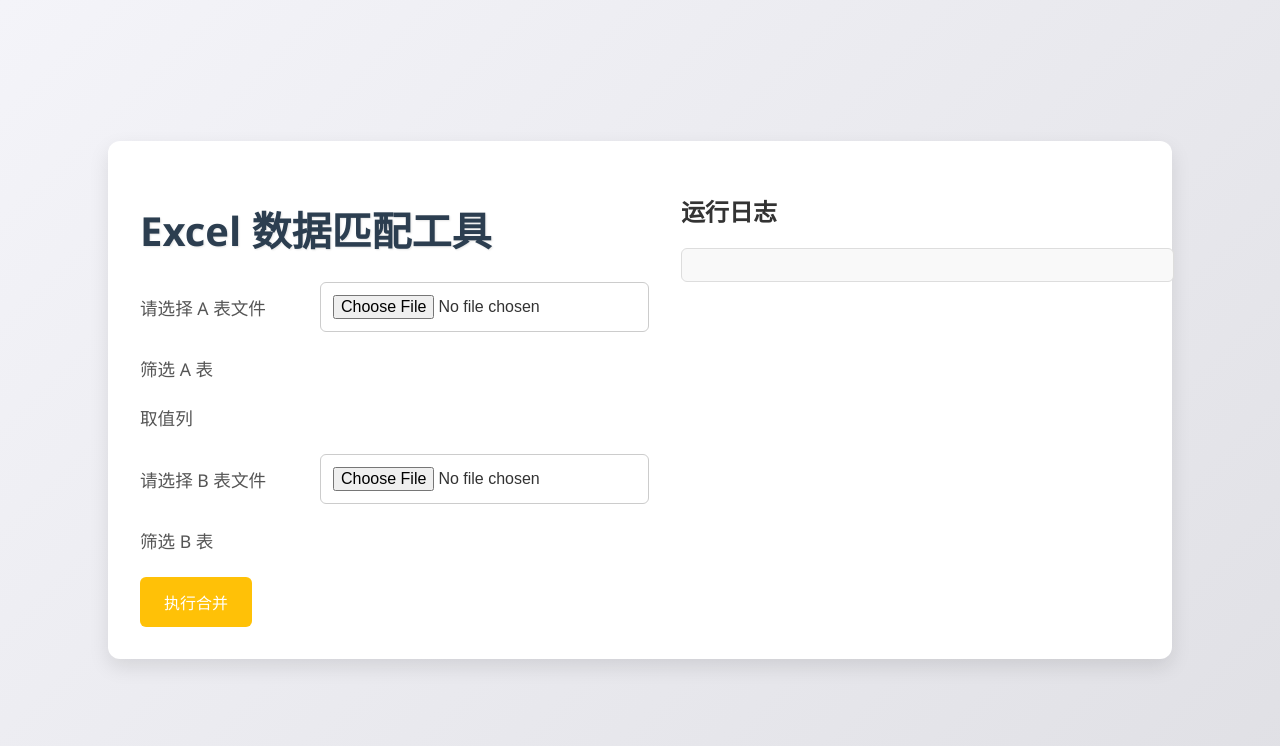
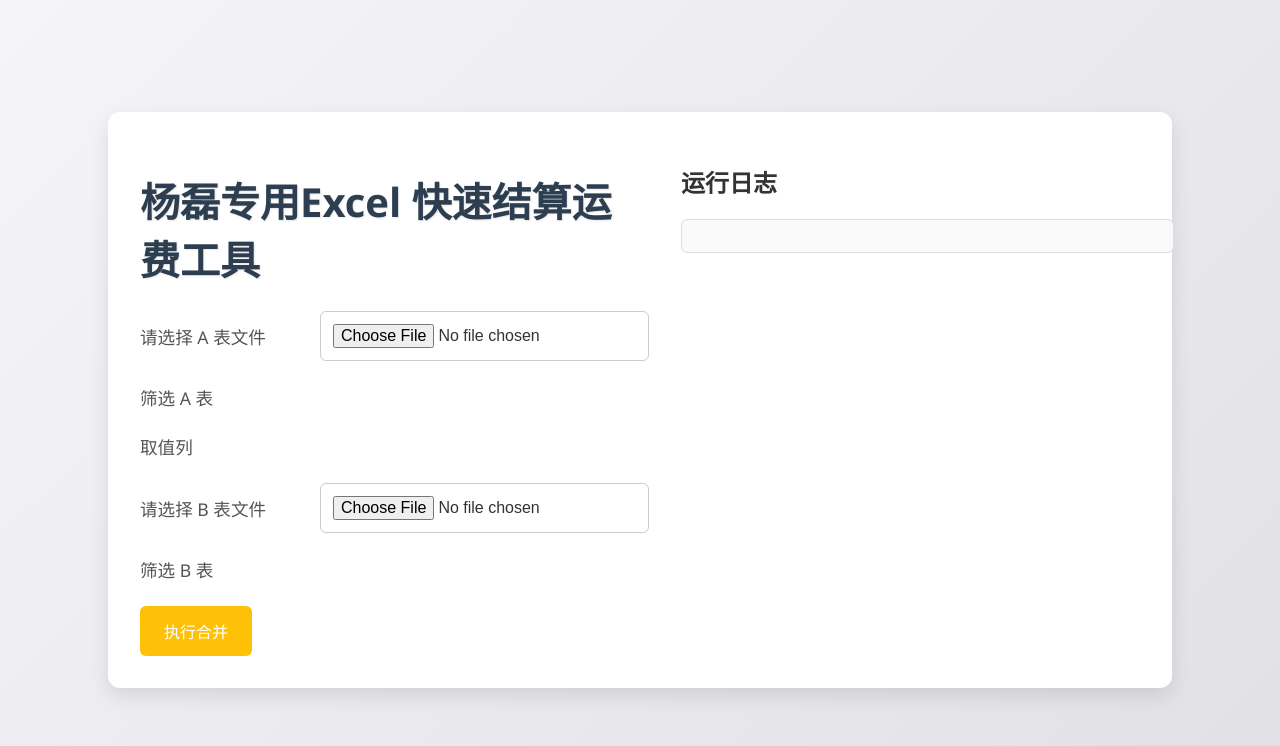
Before and after one commit to Alucard672/alucard672.github.io, a plain HTML site: page index.html in a window 1280 px wide. Drawn offline with Linux system fonts and the light colour scheme.

Commit message:
Update index.html
修改标题

```diff
--- a/index.html
+++ b/index.html
@@ -116,7 +116,7 @@
 <body>
     <div class="container">
         <div class="selection-window">
-            <h1>Excel 数据匹配工具</h1>
+            <h1>杨磊专用Excel 快速结算运费工具</h1>
             <div class="row">
                 <label for="fileA">请选择 A 表文件</label>
                 <input type="file" id="fileA" accept=".xlsx, .xls">
```
